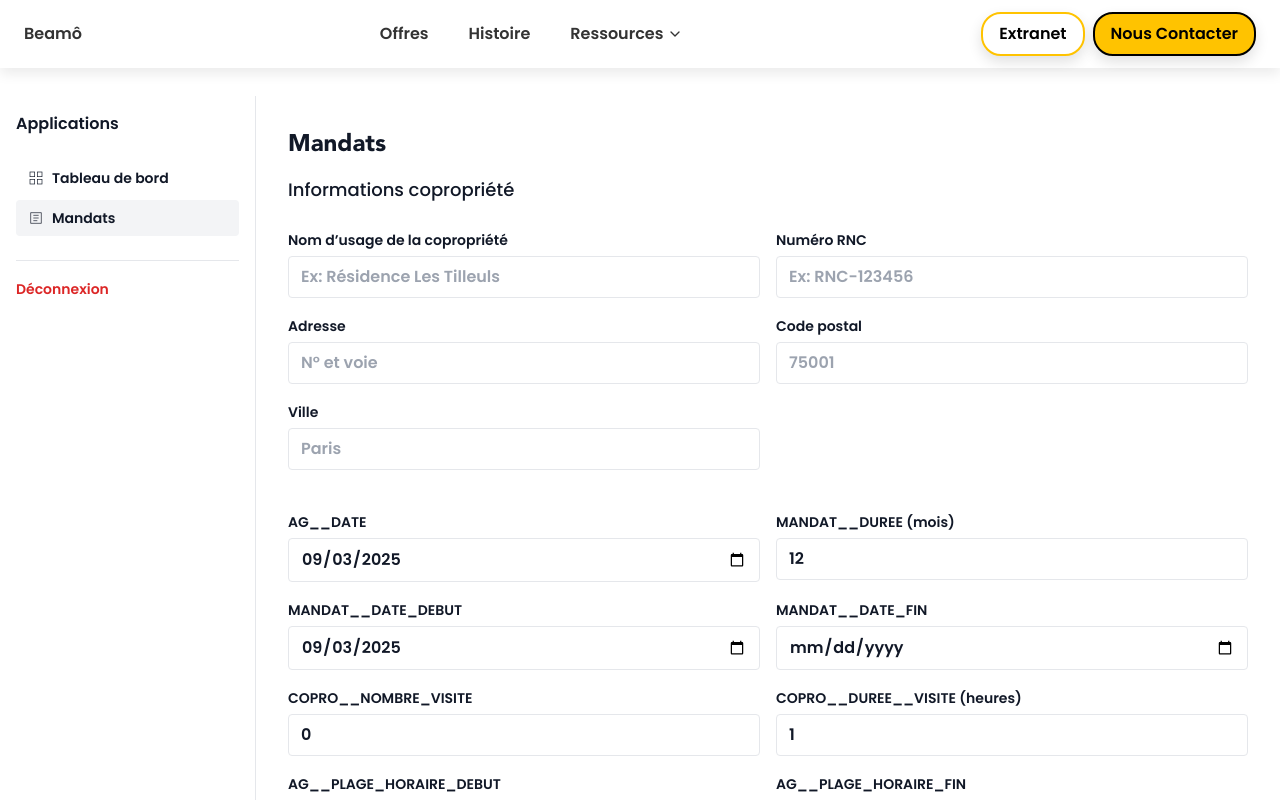
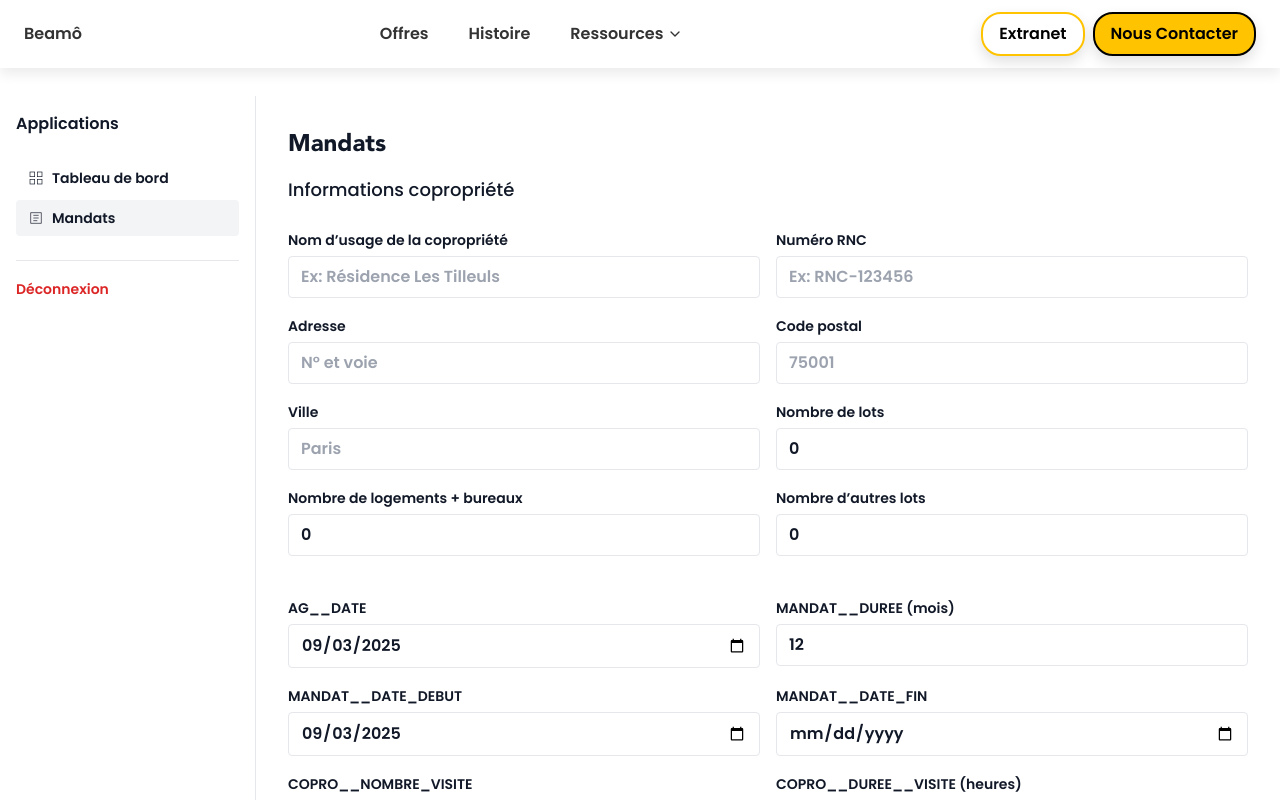
Before and after one commit to TAWRAW/beam-_app, a Next.js app in the folder nextjs-app/: page /apps/mandats in a window 1280 px wide. Shown: the top 800 px of the page. Built offline with nearby package versions, Linux system fonts and the light colour scheme; no server answers.

Commit message:
feat(mandats): ajouter champs obligatoires copro (NB_LOT, NB_LOGT_BRX, NB_AUTRE) + inputs dans la section Informations copropriété

```diff
--- a/nextjs-app/src/app/apps/mandats/page.tsx
+++ b/nextjs-app/src/app/apps/mandats/page.tsx
@@ -14,6 +14,9 @@ export default function MandatsPage() {
     COPRO__CP: '',
     COPRO__VILLE: '',
     COPRO__NUMERO_RNC: '',
+    COPRO__NB_LOT: 0,
+    COPRO__NB_LOGT_BRX: 0,
+    COPRO__NB_AUTRE: 0,
     AG__DATE: today,
     MANDAT__DUREE: 12,
     MANDAT__DATE_DEBUT: today,
@@ -228,6 +231,10 @@ export default function MandatsPage() {
         {field('COPRO__CP', 'Code postal', { type: 'text', inputMode: 'numeric', pattern: '\\d{5}', placeholder: '75001' })}
         {field('COPRO__VILLE', 'Ville', { type: 'text', placeholder: 'Paris' })}
 
+        {field('COPRO__NB_LOT', 'Nombre de lots', { type: 'number', min: 0 })}
+        {field('COPRO__NB_LOGT_BRX', 'Nombre de logements + bureaux', { type: 'number', min: 0 })}
+        {field('COPRO__NB_AUTRE', 'Nombre d’autres lots', { type: 'number', min: 0 })}
+
         <div className="md:col-span-2 h-2" />
 
         {field('AG__DATE', 'AG__DATE', { type: 'date' })}
--- a/nextjs-app/src/schemas/mandat.ts
+++ b/nextjs-app/src/schemas/mandat.ts
@@ -12,6 +12,9 @@ export const MandatSchema = z.object({
   COPRO__CP: z.string().regex(/^\d{5}$/, 'Code postal à 5 chiffres'),
   COPRO__VILLE: z.string().min(1, 'Requis'),
   COPRO__NUMERO_RNC: z.string().min(1, 'Requis'),
+  COPRO__NB_LOT: z.coerce.number().int().min(0),
+  COPRO__NB_LOGT_BRX: z.coerce.number().int().min(0),
+  COPRO__NB_AUTRE: z.coerce.number().int().min(0),
 
   AG__DATE: optionalDate,
   MANDAT__DUREE: z.coerce.number().int().positive(),
```
